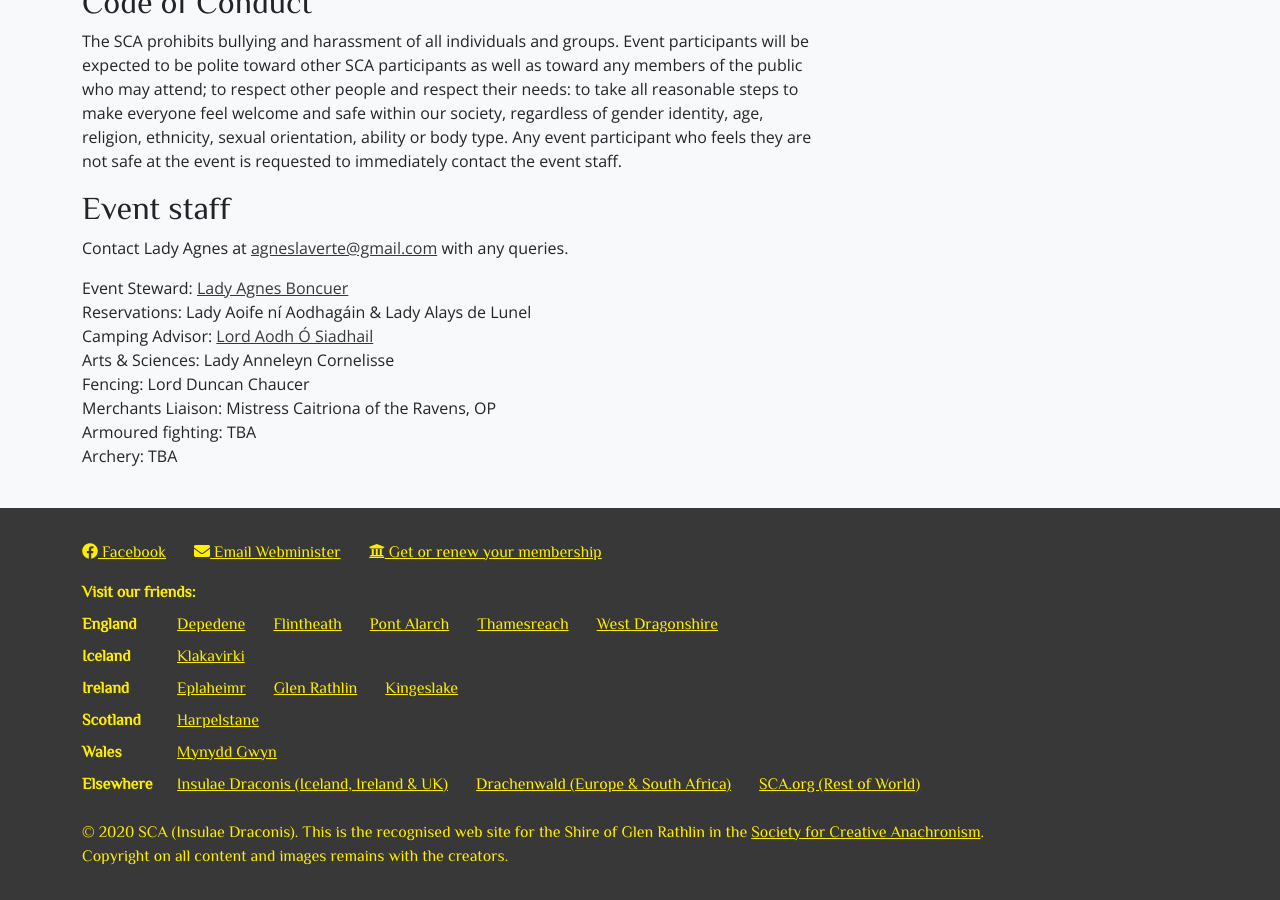
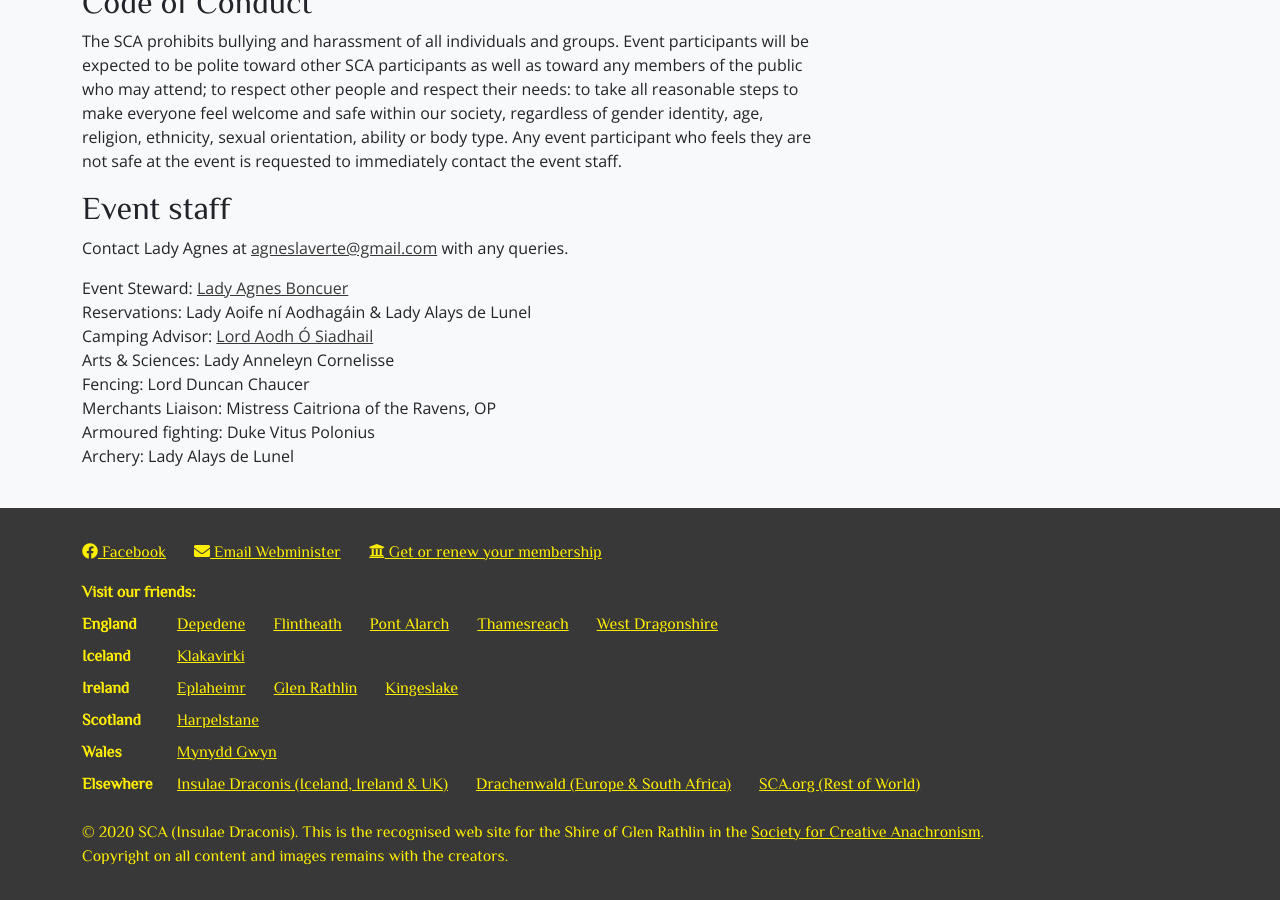
Before and after one commit to drachenwald/dun-in-mara, a Jekyll site: the page built from events/2022/strawberry-raid/index.md, in a window 1280 px wide and 900 px high, scrolled down 2436 px. Built offline with Jekyll 4.4.1, drawn with Linux system fonts in a browser that asks for light colours; comment, search, counter and statistics services are not loaded.

Commit message:
Update index.md

```diff
--- a/events/2022/strawberry-raid/index.md
+++ b/events/2022/strawberry-raid/index.md
@@ -77,5 +77,5 @@ Camping Advisor: <a href="mailto:aodhosiadhail@gmail.com">Lord Aodh Ó Siadhail<
 Arts & Sciences: Lady Anneleyn Cornelisse
 Fencing: Lord Duncan Chaucer
 Merchants Liaison: Mistress Caitriona of the Ravens, OP
-Armoured fighting: TBA
-Archery: TBA
+Armoured fighting: Duke Vitus Polonius
+Archery: Lady Alays de Lunel
```
